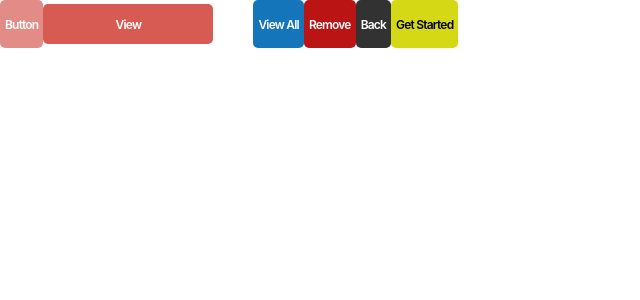
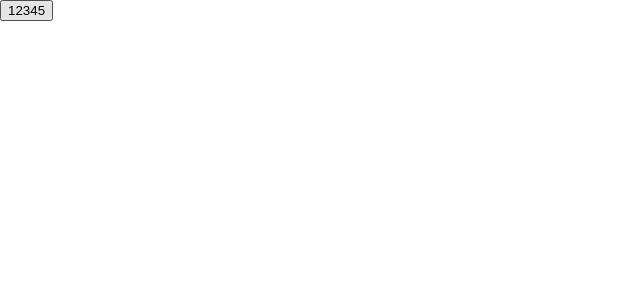
Before and after one commit to steamnp/bfs45, a React (Vite) app: page / in a window 1280 px wide. Shown: the top 300 px of the page, without its empty margins (0-640 px from the left). Built offline with nearby package versions, Linux system fonts and the light colour scheme.

Commit message:
rebase main; resolve conflict

```diff
--- /dev/null
+++ b/src/component/button.css
@@ -0,0 +1,41 @@
+/* CSS Flex Layout mode */
+.button {
+  cursor: pointer;
+  display: block;
+  /* justify-content: center;
+  align-items: center; */
+  width: 20px;
+  height: 48px;
+  background-color: rgba(216, 91, 83, 0.7);
+  /* border: none; */
+  padding: 5px 5px;
+  border: 1px solid orange;
+}
+/* 42x60 */
+
+/* .button--view {
+}
+
+.button--view--all {
+}
+
+.button--remove {
+}
+
+.button--back {
+}
+
+.button--get-started {
+} */
+
+/* 1081-up */
+/* @media only screen and() {
+} */
+
+/* 501-1080 */
+/* @media only screen and() {
+} */
+
+/* 0 - 500px */
+/* @media only screen and() {
+} */
--- a/src/component/button.jsx
+++ b/src/component/button.jsx
@@ -8,9 +8,7 @@ import style from "./button.module.css";
 
 function Button({ type, children = "Button" }) {
   return (
-    <button
-      className={`${style.button} ${type ? style[`button--${type}`] : ""}`}
-    >
+    <button className={`button ${type ? `button--${type}` : ""}`}>
       {children}
     </button>
   );
--- a/src/pages/home.jsx
+++ b/src/pages/home.jsx
@@ -4,12 +4,7 @@ import Button from "../component/button";
 function Home() {
   return (
     <div>
-      <Button>Button</Button>
-      <Button type="view">View</Button>
-      <Button type="view--all">View All</Button>
-      <Button type="remove">Remove</Button>
-      <Button type="back">Back</Button>
-      <Button type="get-started">Get Started</Button>
+      <Button>12345</Button>
       {/* <Button type="view-all">New Button</Button>
       <Button type="back" /> */}
       {/* <Store /> */}
```
